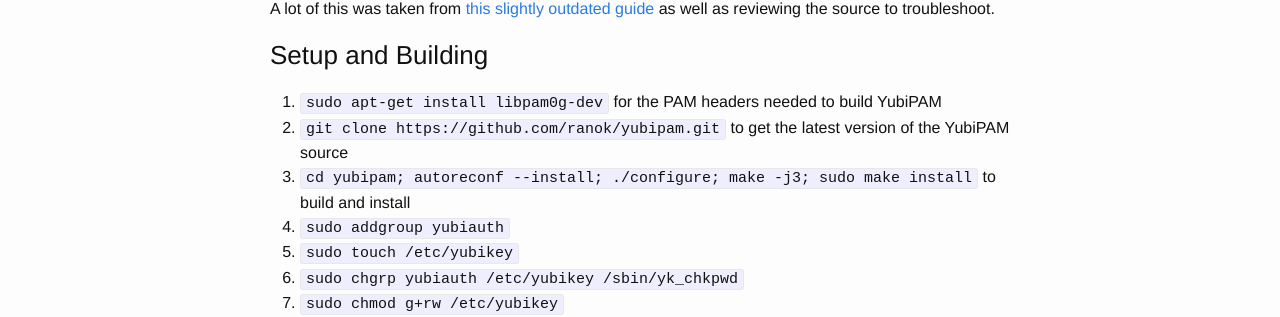
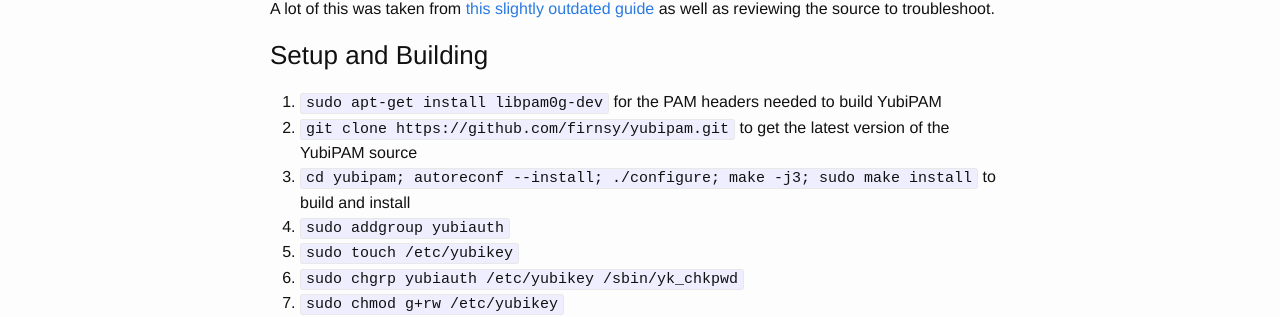
Before and after one commit to ranok/ranok.github.io, a Jekyll site: the page built from _posts/2015-10-26-local-linux-2fa.markdown, in a window 1280 px wide. Shown: the part 410-727 px from the top of the page. Built offline with Jekyll 4.4.1, drawn with Linux system fonts in a browser that asks for light colours; part of the change alters nothing that is shown.

Commit message:
Pull request accepted
Signed-off-by: Jacob Torrey <torreyj@ainfosec.com>

````diff
--- a/_posts/2015-10-26-local-linux-2fa.markdown
+++ b/_posts/2015-10-26-local-linux-2fa.markdown
@@ -14,7 +14,7 @@ A lot of this was taken from [this slightly outdated guide](https://blog.rootshe
 
 ### Setup and Building
 1. ```sudo apt-get install libpam0g-dev``` for the PAM headers needed to build YubiPAM
-2. ```git clone https://github.com/ranok/yubipam.git``` to get the latest version of the YubiPAM source
+2. ```git clone https://github.com/firnsy/yubipam.git``` to get the latest version of the YubiPAM source
 3. ```cd yubipam; autoreconf --install; ./configure; make -j3; sudo make install``` to build and install
 4. ```sudo addgroup yubiauth```
 5. ```sudo touch /etc/yubikey```
````
